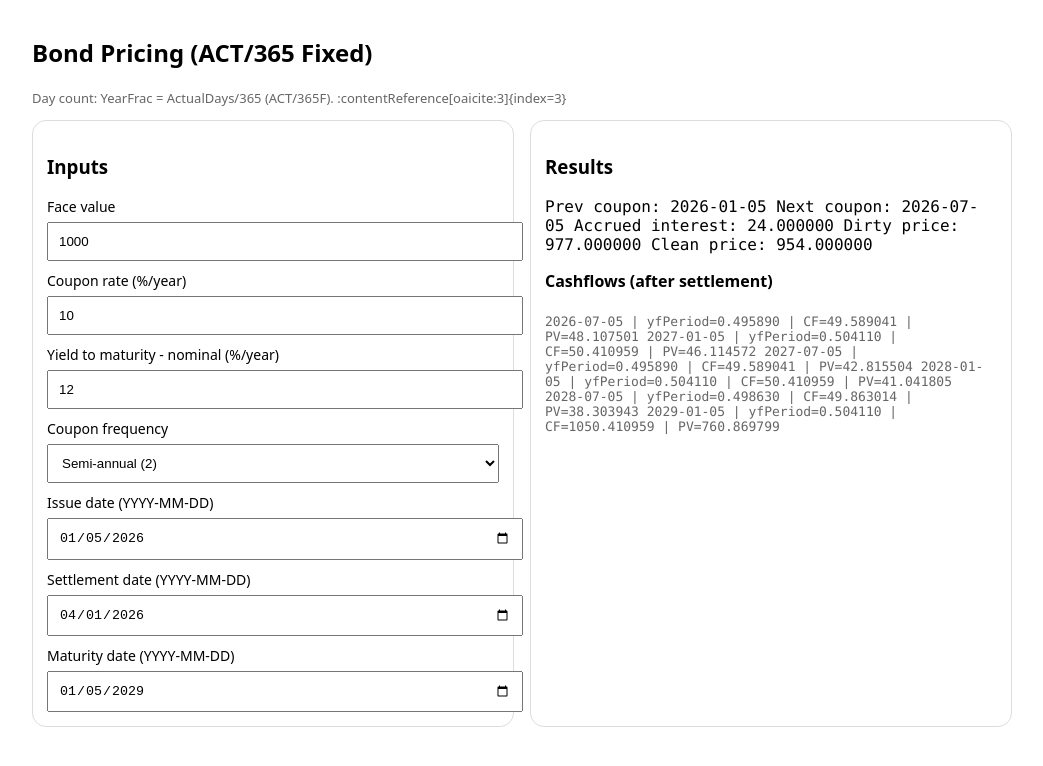
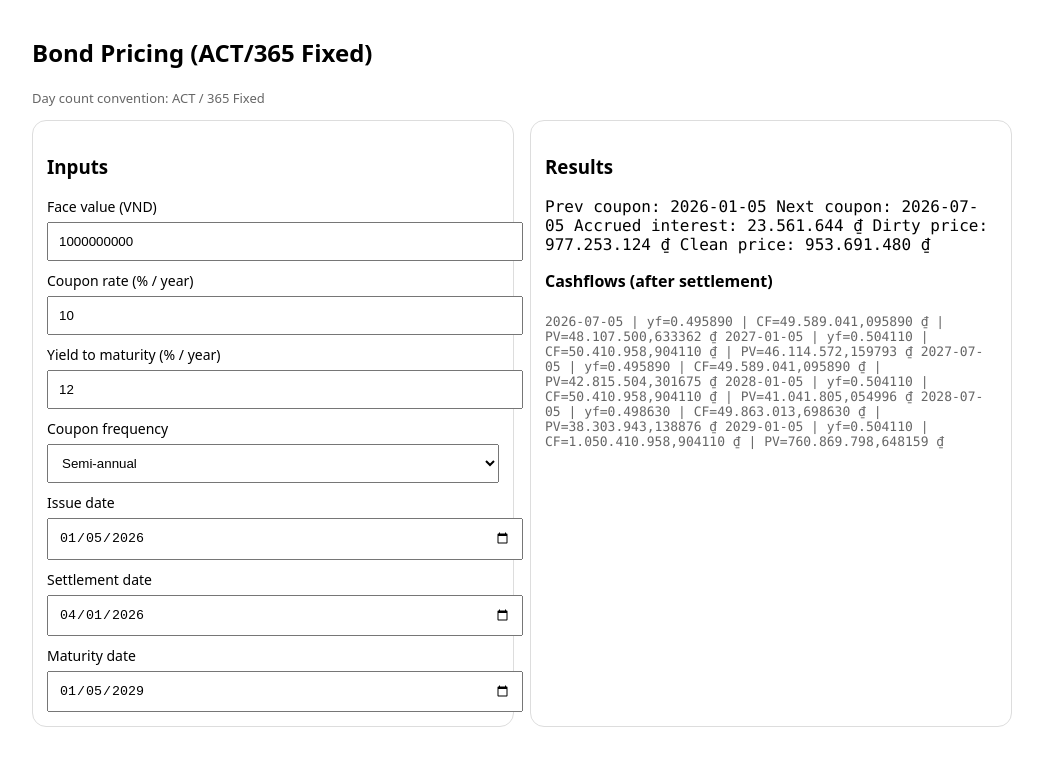
Before and after one commit to ngocdunga/bond_price_calculation, a plain HTML site: page index.html in a window 1280 px wide. Shown: the whole page, without its empty margins (118-1161 px from the left). Drawn offline with Linux system fonts and the light colour scheme.

Commit message:
Refactor HTML structure and labels for clarity

```diff
--- a/index.html
+++ b/index.html
@@ -1,55 +1,83 @@
 <!doctype html>
-<html>
+<html lang="en">
 <head>
 <meta charset="utf-8" />
 <meta name="viewport" content="width=device-width, initial-scale=1" />
 <title>Bond Price Calculator (ACT/365F)</title>
+
 <style>
-    body { font-family: system-ui; padding: 16px; max-width: 980px; margin: 0 auto; }
-    .grid { display: grid; grid-template-columns: 1fr 1fr; gap: 16px; }
-    .box { padding: 14px; border: 1px solid #ddd; border-radius: 14px; }
-    label { display:block; margin-top: 10px; font-size: 14px; }
-    input, select { width: 100%; padding: 10px; margin-top: 6px; }
-    .mono { font-family: ui-monospace, SFMono-Regular, Menlo, Monaco, Consolas, "Liberation Mono", monospace; }
-    table { width: 100%; border-collapse: collapse; margin-top: 10px; }
-    td, th { border-bottom: 1px solid #eee; padding: 8px; text-align: left; }
-    .muted { color: #666; font-size: 13px; }
+body {
+  font-family: system-ui;
+  padding: 16px;
+  max-width: 980px;
+  margin: 0 auto;
+}
+.grid {
+  display: grid;
+  grid-template-columns: 1fr 1fr;
+  gap: 16px;
+}
+.box {
+  padding: 14px;
+  border: 1px solid #ddd;
+  border-radius: 14px;
+}
+label {
+  display: block;
+  margin-top: 10px;
+  font-size: 14px;
+}
+input, select {
+  width: 100%;
+  padding: 10px;
+  margin-top: 6px;
+}
+.mono {
+  font-family: ui-monospace, SFMono-Regular, Menlo, Monaco, Consolas, monospace;
+}
+table {
+  width: 100%;
+  border-collapse: collapse;
+}
+.muted {
+  color: #666;
+  font-size: 13px;
+}
 </style>
 </head>
+
 <body>
 <h2>Bond Pricing (ACT/365 Fixed)</h2>
-  <p class="muted">
-    Day count: YearFrac = ActualDays/365 (ACT/365F). :contentReference[oaicite:3]{index=3}
-  </p>
+<p class="muted">Day count convention: ACT / 365 Fixed</p>
 
 <div class="grid">
   <div class="box">
     <h3>Inputs</h3>
 
-      <label>Face value</label>
-      <input id="fv" type="number" value="1000" />
+    <label>Face value (VND)</label>
+    <input id="fv" type="number" value="1000000000" />
 
-      <label>Coupon rate (%/year)</label>
-      <input id="c" type="number" value="10" step="0.01"/>
+    <label>Coupon rate (% / year)</label>
+    <input id="c" type="number" value="10" step="0.01" />
 
-      <label>Yield to maturity - nominal (%/year)</label>
-      <input id="y" type="number" value="12" step="0.01"/>
+    <label>Yield to maturity (% / year)</label>
+    <input id="y" type="number" value="12" step="0.01" />
 
     <label>Coupon frequency</label>
     <select id="freq">
-        <option value="1">Annual (1)</option>
-        <option value="2" selected>Semi-annual (2)</option>
-        <option value="4">Quarterly (4)</option>
-        <option value="12">Monthly (12)</option>
+      <option value="1">Annual</option>
+      <option value="2" selected>Semi-annual</option>
+      <option value="4">Quarterly</option>
+      <option value="12">Monthly</option>
     </select>
 
-      <label>Issue date (YYYY-MM-DD)</label>
+    <label>Issue date</label>
     <input id="issue" type="date" value="2026-01-05" />
 
-      <label>Settlement date (YYYY-MM-DD)</label>
+    <label>Settlement date</label>
     <input id="settle" type="date" value="2026-04-01" />
 
-      <label>Maturity date (YYYY-MM-DD)</label>
+    <label>Maturity date</label>
     <input id="mat" type="date" value="2029-01-05" />
   </div>
 
@@ -63,156 +91,151 @@
 </div>
 
 <script>
-    // --- Date helpers (use UTC to avoid DST issues) ---
+// ---------- FORMATTERS (VND) ----------
+const vndInt = new Intl.NumberFormat("vi-VN", {
+  style: "currency",
+  currency: "VND",
+  maximumFractionDigits: 0
+});
+
+const vnd6 = new Intl.NumberFormat("vi-VN", {
+  style: "currency",
+  currency: "VND",
+  minimumFractionDigits: 6,
+  maximumFractionDigits: 6
+});
+
+// ---------- DATE HELPERS (UTC) ----------
 function parseYMD(ymd) {
-      const [y,m,d] = ymd.split("-").map(Number);
-      return new Date(Date.UTC(y, m-1, d));
+  const [y, m, d] = ymd.split("-").map(Number);
+  return new Date(Date.UTC(y, m - 1, d));
 }
+
 function formatYMD(dt) {
-      const y = dt.getUTCFullYear();
-      const m = String(dt.getUTCMonth()+1).padStart(2,"0");
-      const d = String(dt.getUTCDate()).padStart(2,"0");
-      return `${y}-${m}-${d}`;
+  return dt.toISOString().slice(0, 10);
 }
+
 function addMonthsUTC(dt, months) {
   const y = dt.getUTCFullYear();
   const m = dt.getUTCMonth();
   const d = dt.getUTCDate();
-      // set to 1st to prevent month overflow issues, then clamp day
   const tmp = new Date(Date.UTC(y, m + months, 1));
-      const lastDay = new Date(Date.UTC(tmp.getUTCFullYear(), tmp.getUTCMonth()+1, 0)).getUTCDate();
-      const day = Math.min(d, lastDay);
-      return new Date(Date.UTC(tmp.getUTCFullYear(), tmp.getUTCMonth(), day));
+  const lastDay = new Date(Date.UTC(tmp.getUTCFullYear(), tmp.getUTCMonth() + 1, 0)).getUTCDate();
+  return new Date(Date.UTC(tmp.getUTCFullYear(), tmp.getUTCMonth(), Math.min(d, lastDay)));
 }
 
-    // ACT/365 Fixed: YearFrac = actual days / 365
+// ---------- ACT / 365F ----------
 function actualDays(d1, d2) {
-      // many conventions treat start included, end excluded
-      const msPerDay = 24*60*60*1000;
-      return Math.round((d2 - d1) / msPerDay);
-    }
-    function yearFracAct365F(d1, d2) {
-      return actualDays(d1, d2) / 365.0;
+  return Math.round((d2 - d1) / (24 * 60 * 60 * 1000));
 }
 
-    function buildCouponSchedule(issue, maturity, freq) {
-      const stepMonths = Math.round(12 / freq);
-      // build backwards from maturity to issue
+function yearFrac(d1, d2) {
+  return actualDays(d1, d2) / 365;
+}
+
+// ---------- COUPON SCHEDULE ----------
+function buildSchedule(issue, maturity, freq) {
+  const step = 12 / freq;
   let dates = [];
   let cur = maturity;
   dates.unshift(cur);
+
   while (cur > issue) {
-        cur = addMonthsUTC(cur, -stepMonths);
+    cur = addMonthsUTC(cur, -step);
     dates.unshift(cur);
-        // safety
-        if (dates.length > 1000) break;
+    if (dates.length > 500) break;
   }
-      // remove anything strictly before issue (keep the first >= issue for prev coupon logic)
-      // (you can customize if your bond has first coupon after issue)
   return dates;
 }
 
-    function findPrevNextCoupon(schedule, settle) {
+function findPrevNext(schedule, settle) {
   let prev = null, next = null;
-      for (let i=0; i<schedule.length; i++) {
-        const d = schedule[i];
+  for (let d of schedule) {
     if (d <= settle) prev = d;
-        if (d > settle) { next = d; break; }
+    if (d > settle && !next) next = d;
   }
   return { prev, next };
 }
 
-    function priceBondAct365F({
-      fv, couponRate, ytm, freq, issue, settle, maturity
-    }) {
-      if (!(issue < maturity)) throw new Error("Issue date must be before maturity.");
-      if (!(settle < maturity)) throw new Error("Settlement must be before maturity.");
-      if (!(settle >= issue)) {
-        // allow, but accrued interest should be 0
+// ---------- PRICING ----------
+function priceBond({ fv, coupon, ytm, freq, issue, settle, maturity }) {
+  const schedule = buildSchedule(issue, maturity, freq);
+  const { prev, next } = findPrevNext(schedule, settle);
+
+  let accrued = 0;
+  if (prev && settle >= prev) {
+    accrued = fv * (coupon / 100) * yearFrac(prev, settle);
   }
 
-      const schedule = buildCouponSchedule(issue, maturity, freq);
-      const { prev: prevCpn, next: nextCpn } = findPrevNextCoupon(schedule, settle);
-
-      // Accrued interest under ACT/365F: FV * couponRate * YearFrac(prevCoupon, settle)
-      // (If settle before first coupon/issue => 0)
-      let accrued = 0;
-      if (prevCpn && settle >= prevCpn) {
-        const yfAcc = yearFracAct365F(prevCpn, settle);
-        accrued = fv * (couponRate/100) * yfAcc;
-      }
-
-      // PV of cashflows after settlement (dirty price)
   let dirty = 0;
   let cfs = [];
 
-      // discount factor using nominal yield compounded at "freq":
-      // DF(t) = (1 + y/freq)^(-freq * YearFrac(settle, payDate))
   function df(payDate) {
-        const yf = yearFracAct365F(settle, payDate);
-        const r = (ytm/100) / freq;
+    const yf = yearFrac(settle, payDate);
+    const r = (ytm / 100) / freq;
     return Math.pow(1 + r, -freq * yf);
   }
 
-      for (let i=0; i<schedule.length; i++) {
+  for (let i = 0; i < schedule.length; i++) {
     const payDate = schedule[i];
     if (payDate <= settle) continue;
 
-        const prevDate = schedule[i-1] ?? issue;
-        const yfPeriod = yearFracAct365F(prevDate, payDate);
-        const coupon = fv * (couponRate/100) * yfPeriod; // coupon amount per ACT/365F period
+    const prevDate = schedule[i - 1] ?? issue;
+    const yf = yearFrac(prevDate, payDate);
+    let cf = fv * (coupon / 100) * yf;
 
-        let cf = coupon;
     if (+payDate === +maturity) cf += fv;
 
     const pv = cf * df(payDate);
     dirty += pv;
 
-        cfs.push({ date: formatYMD(payDate), yfPeriod, coupon, cf, pv });
+    cfs.push({ date: formatYMD(payDate), yf, cf, pv });
   }
 
-      const clean = dirty - accrued;
-
-      return { dirty, clean, accrued, schedule, prevCpn, nextCpn, cfs };
+  return { dirty, clean: dirty - accrued, accrued, prev, next, cfs };
 }
 
-    function fmt(n) { return Number(n).toFixed(6); }
+// ---------- RECALC ----------
+function recalc() {
+  const fv = +fvEl.value;
+  const c = +cEl.value;
+  const y = +yEl.value;
+  const freq = +freqEl.value;
+  const issue = parseYMD(issueEl.value);
+  const settle = parseYMD(settleEl.value);
+  const maturity = parseYMD(matEl.value);
 
-    function recalc() {
-      try {
-        const fv = Number(document.getElementById("fv").value);
-        const c  = Number(document.getElementById("c").value);
-        const y  = Number(document.getElementById("y").value);
-        const freq = Number(document.getElementById("freq").value);
+  const r = priceBond({ fv, coupon: c, ytm: y, freq, issue, settle, maturity });
 
-        const issue = parseYMD(document.getElementById("issue").value);
-        const settle = parseYMD(document.getElementById("settle").value);
-        const maturity = parseYMD(document.getElementById("mat").value);
+  out.textContent =
+`Prev coupon: ${r.prev ? formatYMD(r.prev) : "—"}
+Next coupon: ${r.next ? formatYMD(r.next) : "—"}
+Accrued interest: ${vndInt.format(r.accrued)}
+Dirty price: ${vndInt.format(r.dirty)}
+Clean price: ${vndInt.format(r.clean)}`;
 
-        const r = priceBondAct365F({ fv, couponRate: c, ytm: y, freq, issue, settle, maturity });
-
-        const out =
-`Prev coupon: ${r.prevCpn ? formatYMD(r.prevCpn) : "—"}
-Next coupon: ${r.nextCpn ? formatYMD(r.nextCpn) : "—"}
-
-Accrued interest: ${fmt(Math.round(r.accrued))}
-Dirty price:      ${fmt(Math.round(r.dirty))}
-Clean price:      ${fmt(Math.round(r.clean))}`;
-
-        document.getElementById("out").textContent = out;
-
-        const rows = r.cfs.slice(0, 12).map(x =>
-          `${x.date} | yfPeriod=${x.yfPeriod.toFixed(6)} | CF=${fmt(x.cf)} | PV=${fmt(x.pv)}`
-        );
-        document.getElementById("cfs").textContent =
-          rows.length ? rows.join("\n") : "— (no cashflows)";
-      } catch (e) {
-        document.getElementById("out").textContent = "Error: " + e.message;
-        document.getElementById("cfs").textContent = "—";
-      }
+  cfs.textContent = r.cfs.length
+    ? r.cfs.map(x =>
+        `${x.date} | yf=${x.yf.toFixed(6)} | CF=${vnd6.format(x.cf)} | PV=${vnd6.format(x.pv)}`
+      ).join("\n")
+    : "—";
 }
 
-    document.querySelectorAll("input,select").forEach(el => el.addEventListener("input", recalc));
+// ---------- DOM ----------
+const fvEl = document.getElementById("fv");
+const cEl = document.getElementById("c");
+const yEl = document.getElementById("y");
+const freqEl = document.getElementById("freq");
+const issueEl = document.getElementById("issue");
+const settleEl = document.getElementById("settle");
+const matEl = document.getElementById("mat");
+const out = document.getElementById("out");
+const cfs = document.getElementById("cfs");
+
+document.querySelectorAll("input, select").forEach(el =>
+  el.addEventListener("input", recalc)
+);
+
 recalc();
 </script>
 </body>
```
Lines whose indentation alone changed are shown as unchanged.
